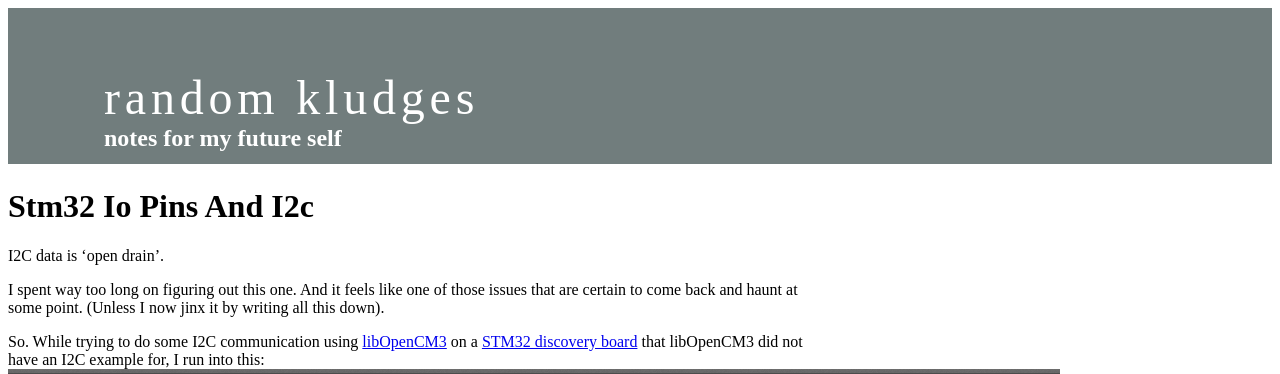
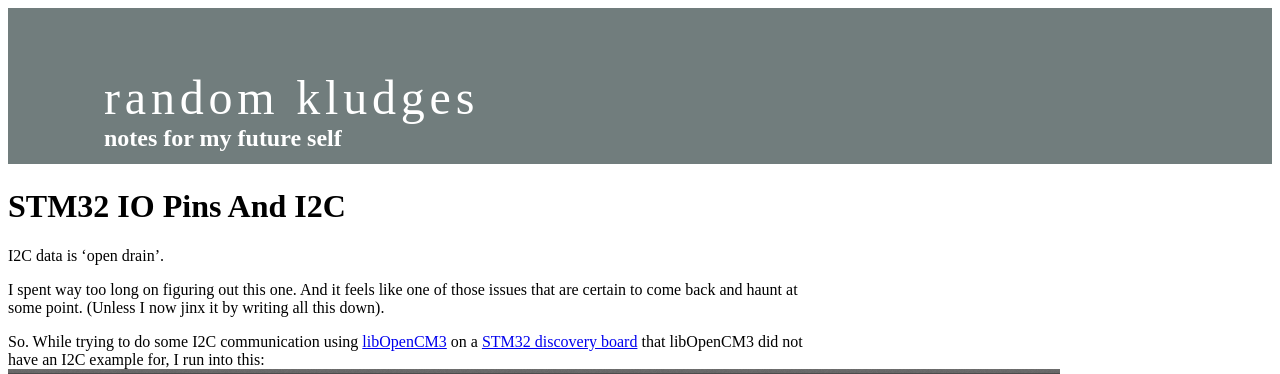
Before and after one commit to kraiskil/kraiskil.github.io, a Jekyll site: the page built from _posts/2020-04-10-STM32-io-pins-and-I2C.md, in a window 1280 px wide. Shown: the top 374 px of the page. Built offline with Jekyll 4.4.1, drawn with Linux system fonts in a browser that asks for light colours; part of the change alters nothing that is shown.

```diff
--- a/_posts/2020-04-10-STM32-io-pins-and-I2C.md
+++ b/_posts/2020-04-10-STM32-io-pins-and-I2C.md
@@ -1,6 +1,7 @@
 ---
 layout: post
 tags: [stm32 i2c]
+title: STM32 IO Pins And I2C
 ---
 I2C data is 'open drain'.
 
```
